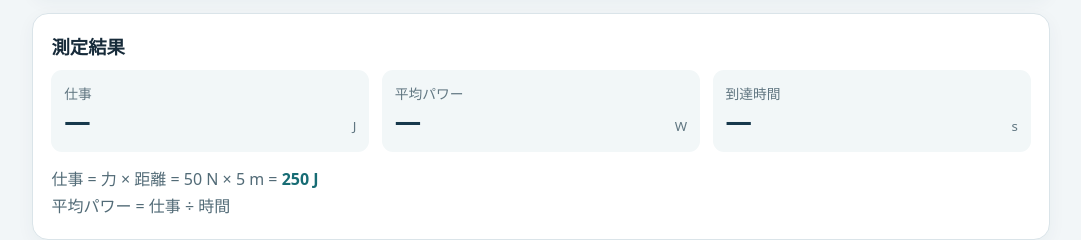
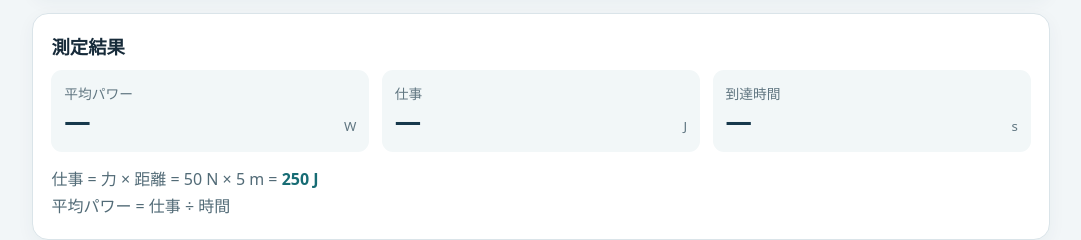
Before and after one commit to KeizoLiberalArtsLab/P005_Power, a plain HTML site: page index.html in a window 1280 px wide. Shown: the part 930-1170 px from the top of the page, without its empty margins (99-1180 px from the left). Drawn offline with Linux system fonts and the light colour scheme.

Commit message:
Show average power before work

```diff
--- a/index.html
+++ b/index.html
@@ -27,7 +27,7 @@
     <div class="timer-row"><span>経過時間</span><strong id="timer">0.00</strong><span>s</span></div>
     <div class="buttons"><button id="reset" class="secondary" disabled>もう一度</button></div>
   </section>
-  <section class="panel result" aria-live="polite"><h2>測定結果</h2><div class="result-grid"><div><span>仕事</span><strong id="work">—</strong><small>J</small></div><div><span>平均パワー</span><strong id="power">—</strong><small>W</small></div><div><span>到達時間</span><strong id="elapsed">—</strong><small>s</small></div></div><p class="equation">仕事 = 力 × 距離 = 50 N × 5 m = <b>250 J</b><br>平均パワー = 仕事 ÷ 時間</p></section>
+  <section class="panel result" aria-live="polite"><h2>測定結果</h2><div class="result-grid"><div><span>平均パワー</span><strong id="power">—</strong><small>W</small></div><div><span>仕事</span><strong id="work">—</strong><small>J</small></div><div><span>到達時間</span><strong id="elapsed">—</strong><small>s</small></div></div><p class="equation">仕事 = 力 × 距離 = 50 N × 5 m = <b>250 J</b><br>平均パワー = 仕事 ÷ 時間</p></section>
   <details class="panel"><summary>計算の前提</summary><p>荷物に進行方向へ一定の力50 Nが5 mの全区間で加わると仮定します。仕事は250 J、平均パワーは250 Jを移動にかかった時間で割って求めます。アニメーションの速さは操作体験用で、物理的な加速度や摩擦を再現するものではありません。</p></details>
 </main><footer>力学学習シリーズ / 仕事率（パワー）</footer><script src="app.js"></script>
 </body></html>
```
